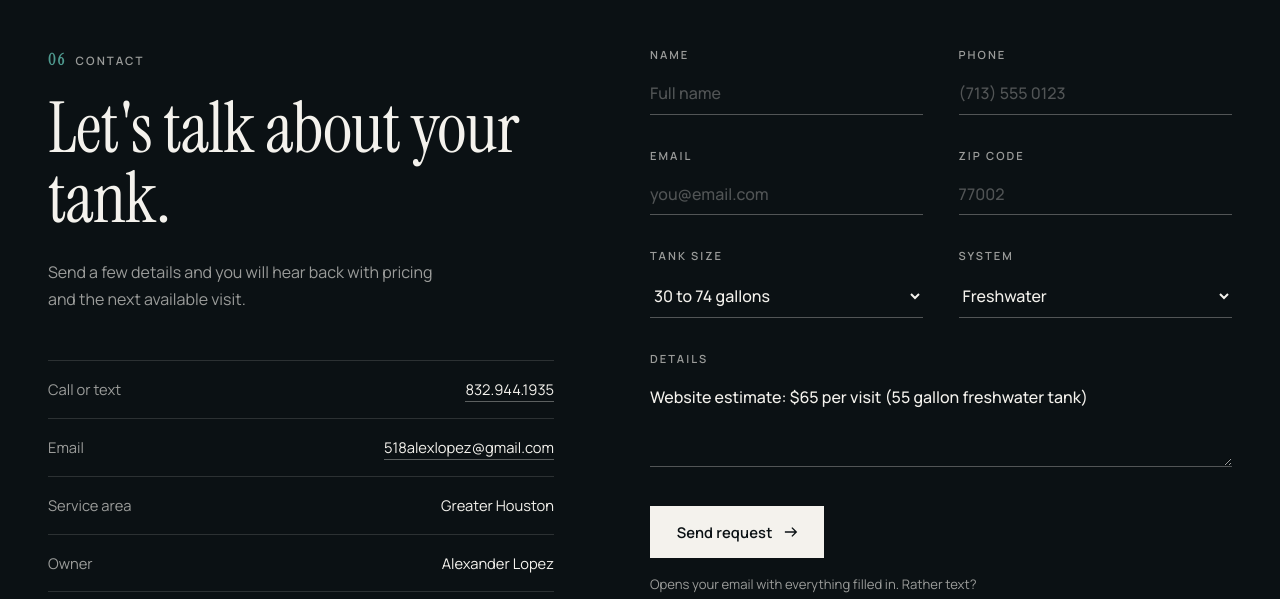
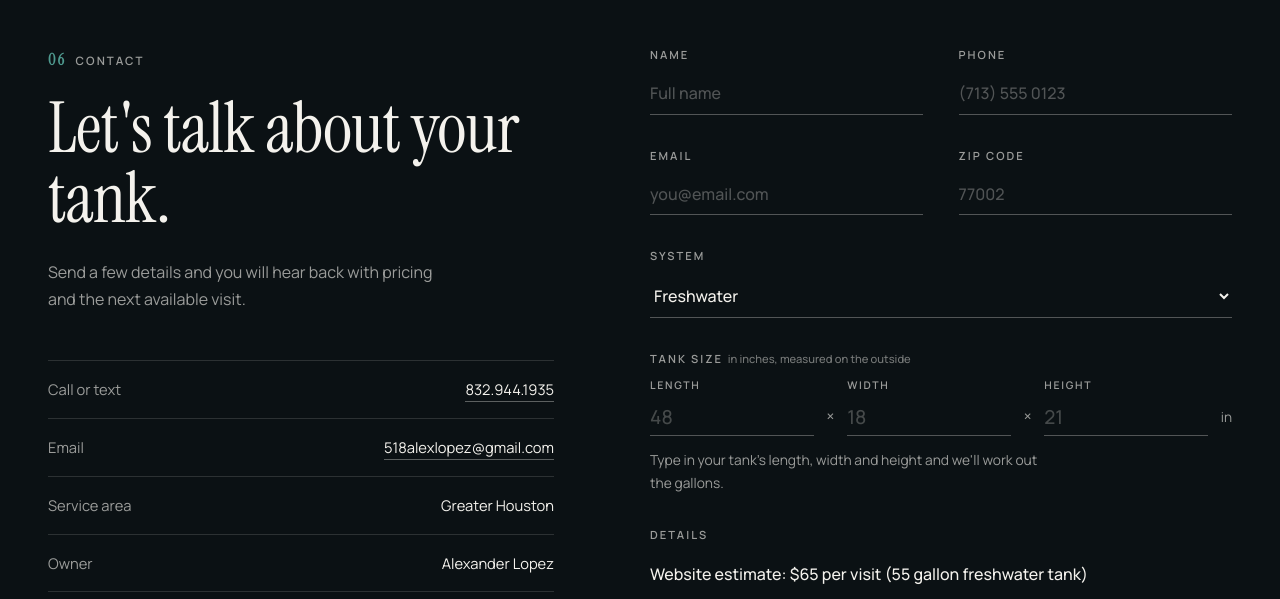
Before and after one commit to JustaGt/JustaGt.github.io, a plain HTML site: page apollos-aquarium/index.html in a window 1280 px wide. Both pictures are taken after a click on the link "Book this visit". Shown: the part 8105-8704 px from the top of the page. Drawn offline with Linux system fonts and the light colour scheme.

Commit message:
Use tank size finder in the quote form

```diff
--- a/apollos-aquarium/index.html
+++ b/apollos-aquarium/index.html
@@ -256,6 +256,10 @@ form input:focus,form select:focus,form textarea:focus{outline:0;border-color:va
 form input::placeholder,form textarea::placeholder{color:rgba(244,242,237,.3)}
 form .btn{justify-self:start;cursor:pointer;font-family:Manrope,sans-serif}
 .sent{display:none;grid-column:1/-1;color:#bfe3dc;font-weight:500}
+.qdims>label span{letter-spacing:0;text-transform:none;font-weight:500;opacity:.75;margin-left:.3rem}
+.qdims .dims{margin-top:.4rem}
+.qdims .dims label{margin:0}
+.qdims .dimout{margin-top:.8rem}
 @media(max-width:860px){.q{grid-template-columns:1fr;gap:3.5rem}form{grid-template-columns:1fr}}
 
 .mbar{display:none}
@@ -508,7 +512,7 @@ footer{background:var(--ink);color:var(--muted-d);border-top:1px solid var(--lin
     <div class="faq rv">
       <details><summary>How often should my tank be serviced?<i></i></summary><p>Most freshwater tanks do well every two weeks. Reef systems and heavily stocked tanks usually need weekly care. We recommend a schedule after the first visit.</p></details>
       <details><summary>Why is there a labor charge on bigger tanks?<i></i></summary><p>Maintenance and labor are two different things. Maintenance is cleaning, filter changes and getting everything working right, which usually takes under an hour. Labor is hauling and dumping all the heavy water and waste, and on tanks 75 gallons and up that can add an extra hour or more. Labor is $1 per gallon for 75 to 125 gallons and $2 per gallon over 125 gallons.</p></details>
-      <details><summary>How do I figure out how many gallons my tank is?<i></i></summary><p>Measure the length, width and height in inches, multiply them together and divide by 231. Or just type the numbers into the tank size finder in the pricing calculator and it does the math for you.</p></details>
+      <details><summary>How do I figure out how many gallons my tank is?<i></i></summary><p>Measure the length, width and height in inches, multiply them together and divide by 231. Or just type the numbers into the tank size finder in the pricing calculator or the quote form and it does the math for you.</p></details>
       <details><summary>Do I need to be home during visits?<i></i></summary><p>No. Many clients provide a key or entry code. Notes are sent after every visit so you know exactly what was done.</p></details>
       <details><summary>Do you bring water and supplies?<i></i></summary><p>Yes. Conditioned water, test kits and cleaning supplies are included. Filter media and specialty additives are billed at cost.</p></details>
       <details><summary>Do you service businesses?<i></i></summary><p>Yes. Offices, lobbies, restaurants, clinics and retail. Larger and commercial systems are quoted after a site visit.</p></details>
@@ -536,8 +540,18 @@ footer{background:var(--ink);color:var(--muted-d);border-top:1px solid var(--lin
       <div><label for="p">Phone</label><input id="p" type="tel" required placeholder="(713) 555 0123"></div>
       <div><label for="e">Email</label><input id="e" type="email" placeholder="you@email.com"></div>
       <div><label for="z">Zip code</label><input id="z" placeholder="77002"></div>
-      <div><label for="ts">Tank size</label><select id="ts"><option>Up to 29 gallons</option><option>30 to 74 gallons</option><option>75 to 125 gallons</option><option>Over 125 gallons</option><option>Not sure</option></select></div>
-      <div><label for="wt">System</label><select id="wt"><option>Freshwater</option><option>Saltwater or reef</option><option>Pond</option><option>Not sure</option></select></div>
+      <div class="full"><label for="wt">System</label><select id="wt"><option>Freshwater</option><option>Saltwater or reef</option><option>Pond</option><option>Not sure</option></select></div>
+      <div class="full qdims" id="qdims"><label for="ql">Tank size<span>in inches, measured on the outside</span></label>
+        <div class="dims" id="qdimRow">
+          <label><span>Length</span><input type="number" id="ql" min="1" step="any" inputmode="decimal" placeholder="48" aria-label="Tank length in inches"></label>
+          <i>&times;</i>
+          <label><span>Width</span><input type="number" id="qw" min="1" step="any" inputmode="decimal" placeholder="18" aria-label="Tank width in inches"></label>
+          <i>&times;</i>
+          <label><span>Height</span><input type="number" id="qh" min="1" step="any" inputmode="decimal" placeholder="21" aria-label="Tank height in inches"></label>
+          <em>in</em>
+        </div>
+        <p class="dimout" id="qOut">Type in your tank's length, width and height and we'll work out the gallons.</p>
+      </div>
       <div class="full"><label for="m">Details</label><textarea id="m" placeholder="Regular maintenance, a deep clean, a new setup..."></textarea></div>
       <button type="submit" class="btn btn-solid full">Send request <svg viewBox="0 0 16 16" fill="none" stroke="currentColor" stroke-width="1.6"><path d="M1 8h13M9 3l5 5-5 5"/></svg></button>
       <p class="fnote">Opens your email with everything filled in. Rather text? <a href="sms:+18329441935">832.944.1935</a></p>
@@ -596,8 +610,9 @@ function dims(){
 ["dl","dw","dh"].forEach(id=>$(id).addEventListener("input",dims));
 $("book").addEventListener("click",()=>{
   const g=parseInt($("cgn").value)||0;
-  $("ts").selectedIndex=g<30?0:g<75?1:g<=125?2:3;
   $("wt").selectedIndex=cType=="fresh"?0:1;
+  [["dl","ql"],["dw","qw"],["dh","qh"]].forEach(([a,b])=>{if($(a).value)$(b).value=$(a).value});
+  qdims();
   if(!$("m").value.trim())$("m").value="Website estimate: "+$("ctot").textContent+" per visit ("+g+" gallon "+(cType=="fresh"?"freshwater":"saltwater")+" tank)";
 });
 calc();
@@ -608,11 +623,24 @@ const onScroll=()=>nav.classList.toggle("solid",scrollY>innerHeight*.75);addEven
 const io=new IntersectionObserver(es=>es.forEach(e=>{if(e.isIntersecting){e.target.classList.add("in");io.unobserve(e.target)}}),{threshold:.12,rootMargin:"0px 0px -40px 0px"});
 document.querySelectorAll(".rv").forEach((el,i)=>{el.style.transitionDelay=(el.parentElement.querySelectorAll(":scope > .rv").length>2?(Array.from(el.parentElement.children).indexOf(el)%4)*80:0)+"ms";io.observe(el)});
 
+function qGal(){const l=parseFloat($("ql").value),w=parseFloat($("qw").value),h=parseFloat($("qh").value);return l>0&&w>0&&h>0?{l,w,h,g:Math.max(1,Math.round(l*w*h/231))}:null}
+function qdims(){
+  const pond=$("wt").value=="Pond";
+  $("qdimRow").style.display=pond?"none":"flex";
+  if(pond){$("qOut").textContent="Ponds are measured and quoted on site, so no tank size needed here.";return}
+  const d=qGal();
+  $("qOut").innerHTML=d?d.l+" &times; "+d.w+" &times; "+d.h+" in is about <b>"+d.g+" gallons</b>.":"Type in your tank's length, width and height and we'll work out the gallons.";
+}
+["ql","qw","qh"].forEach(id=>$(id).addEventListener("input",qdims));
+$("wt").addEventListener("change",qdims);
 document.getElementById("qf").addEventListener("submit",e=>{
   e.preventDefault();
   const v=id=>document.getElementById(id).value.trim();const sent=document.getElementById("sent");sent.style.display="block";
   if(!v("n")||!v("p")){sent.textContent="Please add your name and phone number.";return}
-  const body="Hi Alexander,\n\nI'd like a quote for aquarium service.\n\nName: "+v("n")+"\nPhone: "+v("p")+"\nEmail: "+(v("e")||"N/A")+"\nZip code: "+(v("z")||"N/A")+"\nTank size: "+v("ts")+"\nSystem: "+v("wt")+(v("m")?"\nDetails: "+v("m"):"");
+  const pond=v("wt")=="Pond",d=qGal();
+  if(!pond&&!d){sent.textContent="Please add your tank's length, width and height so we can quote the exact size.";$("ql").focus();return}
+  const size=pond?"Pond (measured on site)":d.l+" x "+d.w+" x "+d.h+" in (about "+d.g+" gallons)";
+  const body="Hi Alexander,\n\nI'd like a quote for aquarium service.\n\nName: "+v("n")+"\nPhone: "+v("p")+"\nEmail: "+(v("e")||"N/A")+"\nZip code: "+(v("z")||"N/A")+"\nTank size: "+size+"\nSystem: "+v("wt")+(v("m")?"\nDetails: "+v("m"):"");
   sent.textContent="Your email app should open now. If it doesn't, call or text 832.944.1935.";
   location.href="mailto:518alexlopez@gmail.com?subject="+encodeURIComponent("Quote request from website")+"&body="+encodeURIComponent(body);
 });
```
